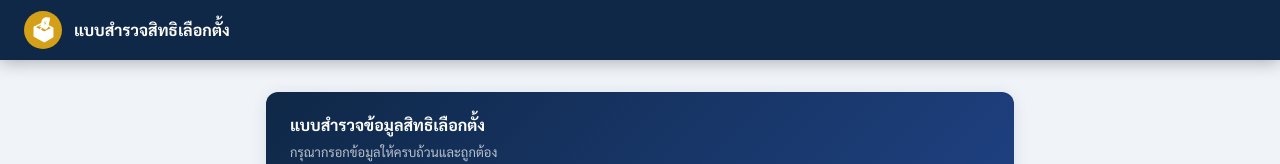
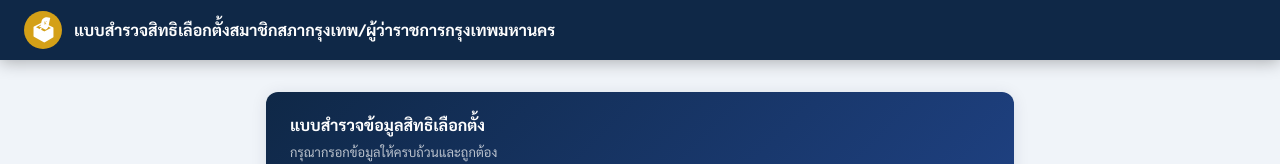
Before and after one commit to jirakorn-sweet-p/election-survey, a plain HTML site: page frontend/public/survey.html in a window 1280 px wide. Shown: the top 164 px of the page. Drawn offline with Linux system fonts and the light colour scheme.

Commit message:
initial commit

```diff
--- a/frontend/public/survey.html
+++ b/frontend/public/survey.html
@@ -62,7 +62,7 @@ textarea{resize:vertical;min-height:60px}
 </head>
 <body>
 <div class="topbar">
-  <div class="brand"><div class="emblem">🗳</div><div>แบบสำรวจสิทธิเลือกตั้ง</div></div>
+  <div class="brand"><div class="emblem">🗳</div><div>แบบสำรวจสิทธิเลือกตั้งสมาชิกสภากรุงเทพ/ผู้ว่าราชการกรุงเทพมหานคร</div></div>
 </div>
 <div class="container">
   <div id="alert-box" class="alert"></div>
```
Also changed, not shown: frontend/public/index.html (+1 -1 lines).
